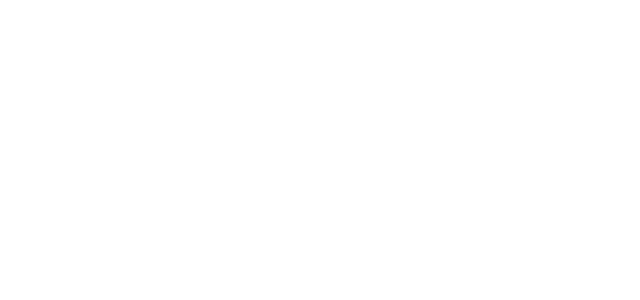
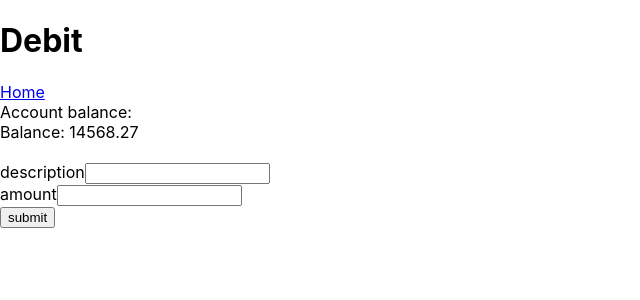
Before and after one commit to CUNY-TTP-Residency/bank-of-react-TTP, a React (Create React App) app: page /debit in a window 1280 px wide. Shown: the top 300 px of the page, without its empty margins (0-640 px from the left). Built offline with nearby package versions, Linux system fonts and the light colour scheme; no server answers.

Commit message:
first rough draft of debit

```diff
--- a/package.json
+++ b/package.json
@@ -7,6 +7,7 @@
     "@testing-library/jest-dom": "^5.11.9",
     "@testing-library/react": "^11.2.3",
     "@testing-library/user-event": "^12.6.0",
+    "axios": "^0.21.1",
     "react": "^17.0.1",
     "react-dom": "^17.0.1",
     "react-router-dom": "^5.2.0",
--- a/src/App.js
+++ b/src/App.js
@@ -1,10 +1,11 @@
 import "./App.css"
-
+import axios from "axios";
 import React, {Component} from 'react';
 import {BrowserRouter as Router, Switch, Route} from 'react-router-dom';
 import Home from './components/Home';
 import UserProfile from './components/UserProfile';
 import LogIn from './components/LogIn';
+import Debit from "./components/debit";
 
 export default class App extends Component {
   constructor(props){
@@ -13,9 +14,22 @@
       accountBalance: 14568.27,
       currentUser: {
         userName: 'bob_loblaw',
-        memberSince: '08/23/99'
+        memberSince: '08/23/99',
+        debitInfo: []
       }
     }
+  }
+
+  componentDidMount(){
+    axios.get("https://moj-api.herokuapp.com/debits")
+      .then((response) => {
+        const transaction = response.data;
+      this.setState({
+        debitInfo: transaction
+      })
+
+
+    }).catch(console.error())
   }
 
   mockLogIn = (logInInfo) => {
@@ -27,12 +41,13 @@
   render() {
     const UserProfileComponent = () => (<UserProfile userName={this.state.currentUser.userName} memberSince={this.state.currentUser.memberSince} accountBalance={this.state.accountBalance}/>)
     const LogInComponent = () => (<LogIn user={this.state.currentUser} mockLogIn={this.mockLogIn} {...this.props}/>)
-
+    const DebitComponent = () => (<Debit debit={this.state.debit} accountBalance={this.state.accountBalance} addDebit={this.addDebit}/>)
     return (
       <Router>
         <div>
           <Route exact path="/" component={Home}/>
           <Route exact path="/login" render={LogInComponent}/>
+          <Route exact path="/debit" render={DebitComponent}/>
           <Route exact path="/userProfile" render={UserProfileComponent}/>
         </div>
       </Router>
--- a/src/components/AccountBalance.js
+++ b/src/components/AccountBalance.js
@@ -1,4 +1,5 @@
 import React, {Component} from 'react';
+
 
 export default class AccountBalance extends Component {
   render() {
--- a/src/components/Home.js
+++ b/src/components/Home.js
@@ -8,7 +8,17 @@
             <img src="https://letstalkpayments.com/wp-content/uploads/2016/04/Bank.png" alt="bank"/>
             <h1>Bank of React</h1>
 
+
             <Link to="/login">Log In</Link>
+            <br/>
+            <Link to="/debit">Debit</Link>
+            <br/>
+
+            <Link to="/credit">Credit</Link>
+
+            <br/>
+            <Link to="/userProfile">User Profile</Link>
+
         </div>
     );
     }
--- /dev/null
+++ b/src/components/debit.js
@@ -0,0 +1,94 @@
+import AccountBalance from "./AccountBalance";
+import React, { Component } from "react";
+import {Link} from "react-router-dom";
+import {Redirect} from "react-router-dom"
+
+class Debit extends Component{
+    constructor(props){
+        super(props);
+        this.state ={
+            debit:{
+                id: "",
+                description: "",
+                date: "",
+                amount: ""
+            },
+            redirect: false
+
+
+
+        }
+        this.handleChange = this.handleChange.bind(this);
+        this.handleSubmit = this.handleSubmit.bind(this);
+
+
+    }
+
+    handleChange(event){
+        const updatedDebit = {...this.state.debit}
+        const inputField = event.target.name
+        const inputValue = event.target.value
+        updatedDebit[inputField] = inputValue
+
+        this.setState({
+            debit: updatedDebit
+        })
+    }
+
+    handleSubmit(event){
+        event.preventDefault()
+        this.setState({
+
+        })
+    }
+
+
+
+
+
+
+    render(){
+        return(
+            <div>
+                <h1>Debit</h1>
+                <Link to="/">Home</Link>
+
+                <div>
+                    Account balance: <AccountBalance accountBalance ={this.props.accountBalance}/>
+                    <br/>
+
+                </div>
+
+                <div>
+                    <form onSubmit="{this.handleSubmit}">
+                        <div>
+                            <label htmlFor="description">description</label>
+                            <input type="text" name="desription" onChange={this.handleChange} value={this.state.debit.description}/>
+                        </div>
+                        <div>
+                            <label htmlFor="amount">amount</label>
+                            <input type="number" name="debit ammount" onChange={this.handleChange} value={this.state.debit.amount}/>
+                        </div>
+                        <button>submit</button>
+
+
+
+
+
+                    </form>
+                </div>
+
+
+
+
+
+
+
+            </div>
+
+
+        )
+    }
+}
+
+export default Debit;
```
Also changed, not shown: src/components/UserProfile.js (+14 -0 lines), 2 other files (tests, documents, lock files or other folders).
